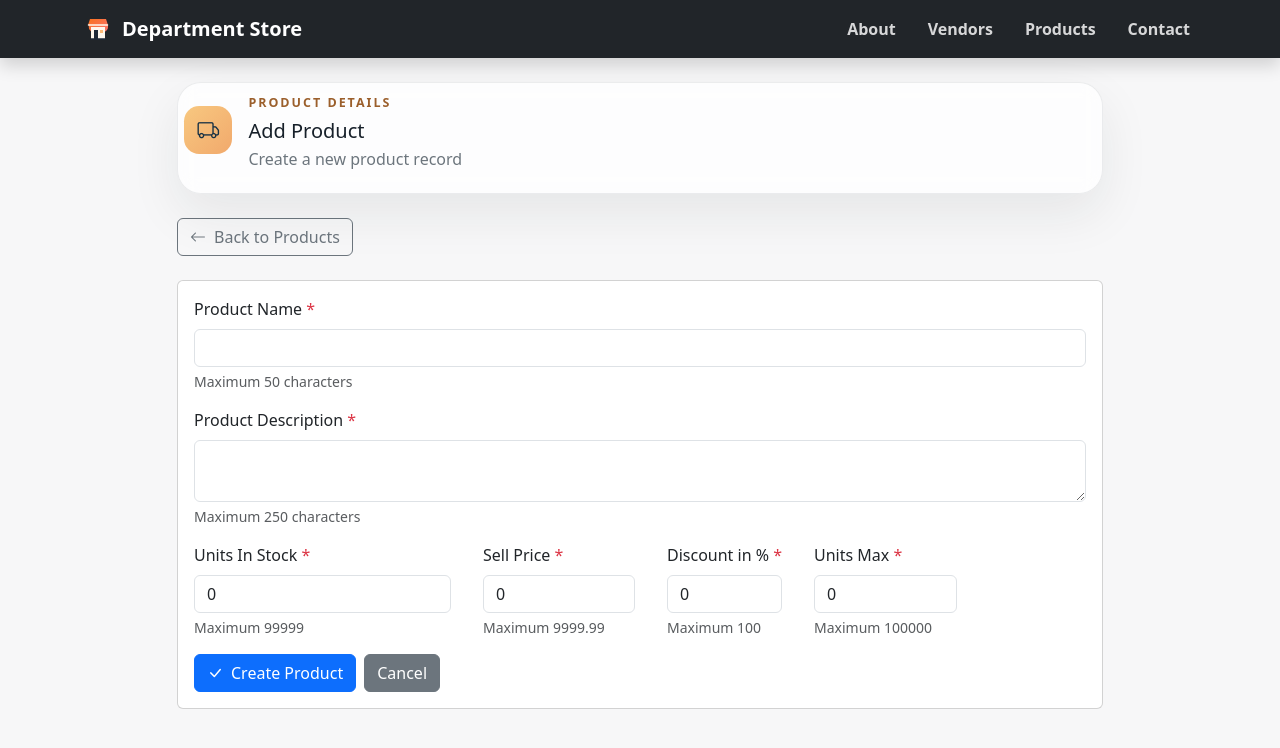
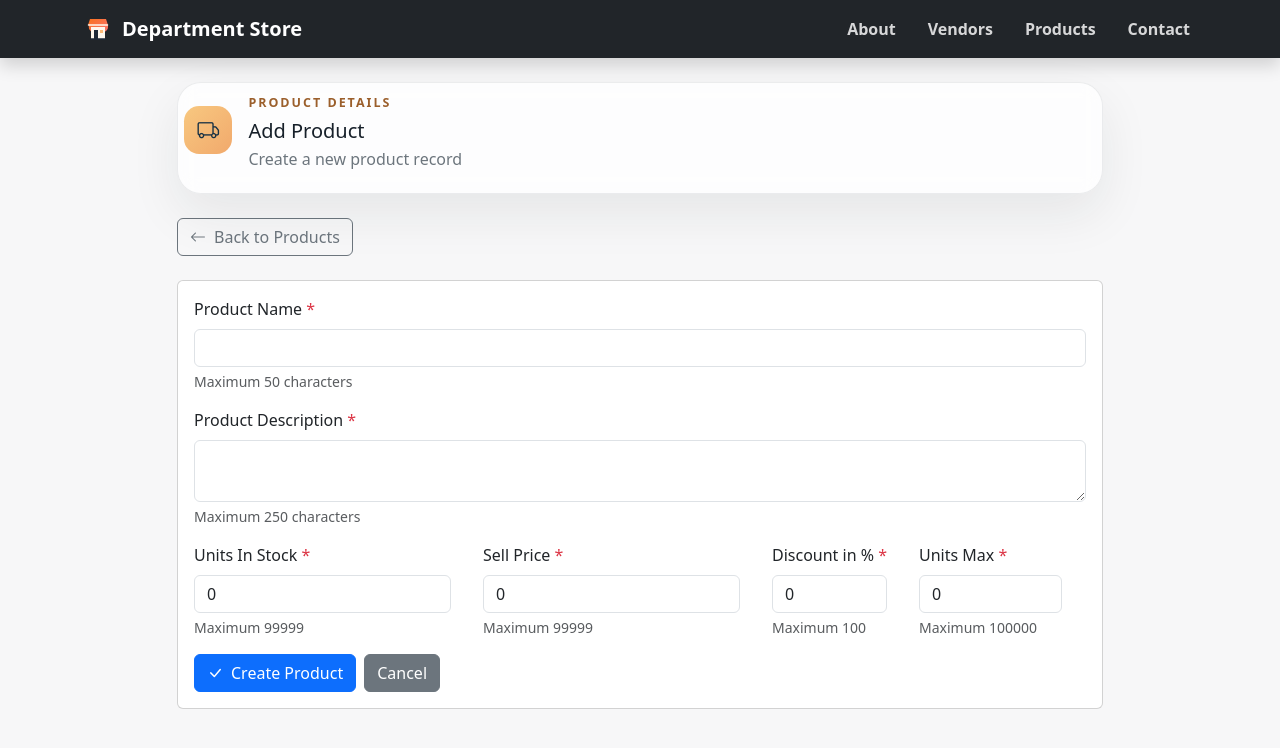
Before and after one commit to gfirzon-personal/dept-web-react, a React (Vite) app: page /product in a window 1280 px wide. Shown: the top 748 px of the page. Built offline with nearby package versions, Linux system fonts and the light colour scheme; no server answers.

Commit message:
continue work

```diff
--- a/src/features/products/pages/Product.jsx
+++ b/src/features/products/pages/Product.jsx
@@ -255,20 +255,17 @@ export default function Product() {
                                  Sell Price <span className="text-danger">*</span>
                               </label>
                               <input
-                                 type="number"
+                                 type="text"
                                  className="form-control"
                                  id="SellPrice"
                                  name="SellPrice"
                                  value={product.SellPrice}
+                                 max={99999}
                                  onChange={handleChange}
-                                 inputMode="decimal"
-                                 min="0.00"
-                                 max="9999.99"
-                                 step="0.01"
                                  required
                                  disabled={saving}
                               />
-                              <div className="form-text">Maximum 9999.99</div>
+                              <div className="form-text">Maximum 99999</div>
                            </div>
 
                            <div className="mb-3">
```
